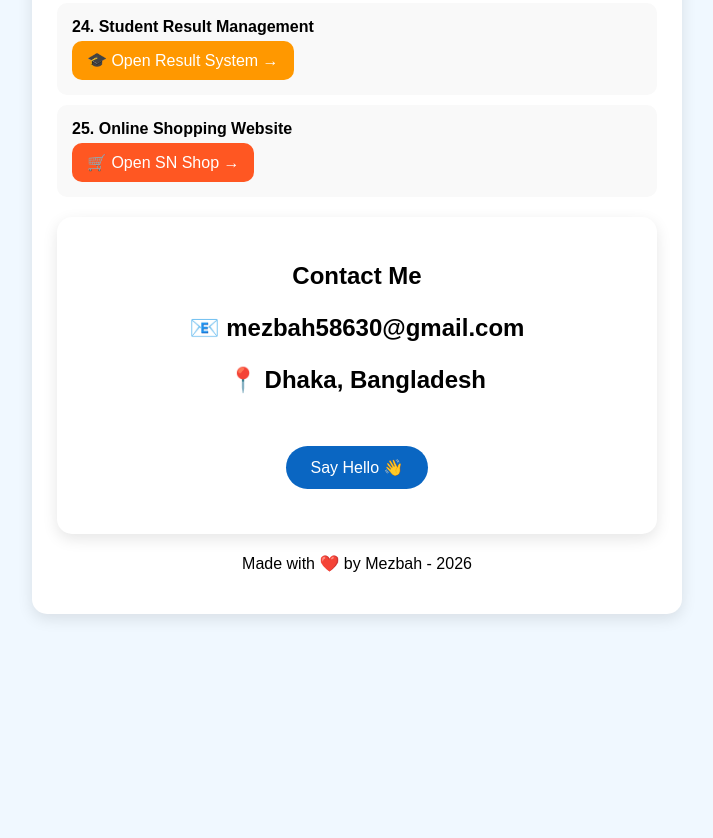
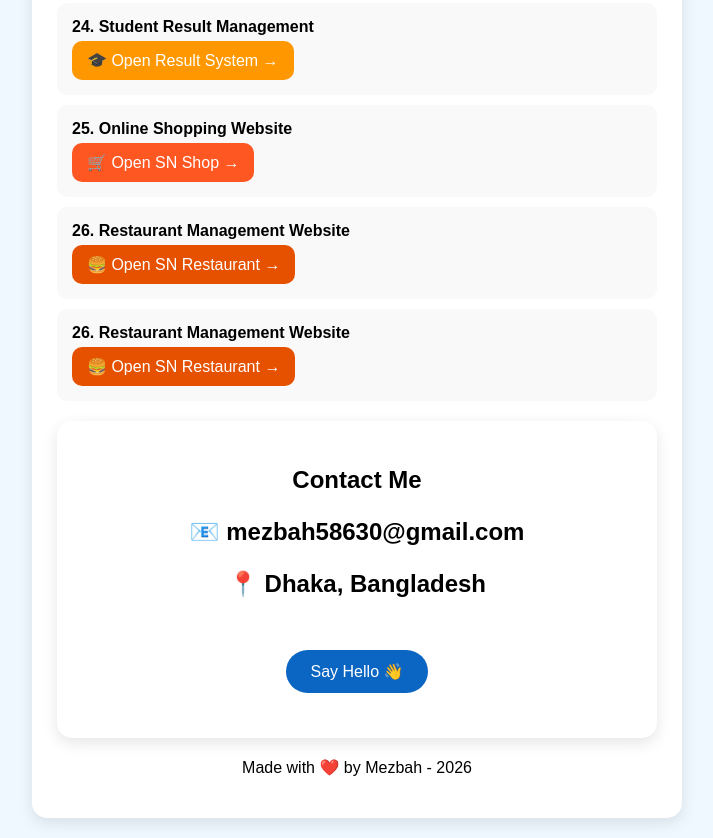
Before and after one commit to mezbah58630-stack/mezbah58630-stack.github.io, a plain HTML site: page index.html in a window 1280 px wide. Shown: the part 3363-4201 px from the top of the page, without its empty margins (283-996 px from the left). Before the commit the page ends 3997 px from the top, so only its background shows below. Drawn offline with Linux system fonts and the light colour scheme.

Commit message:
Add Restaurant Management Website project link
Added a new project link for the Restaurant Management Website.

```diff
--- a/index.html
+++ b/index.html
@@ -77,6 +77,7 @@ button { background: #0a66c2; color: white; border: none; padding: 12px 25px; bo
   <div class="project"><b>23. Login & Registration System</b><br><a href="login.html" style="background:#2196f3;color:white;padding:10px 15px;border-radius:10px;display:inline-block;margin-top:5px;text-decoration:none;">🔐 Open Login System →</a></div>
   <div class="project"><b>24. Student Result Management</b><br><a href="result.html" style="background:#ff9800;color:white;padding:10px 15px;border-radius:10px;display:inline-block;margin-top:5px;text-decoration:none;">🎓 Open Result System →</a></div>
   <div class="project"><b>25. Online Shopping Website</b><br><a href="shop.html" style="background:#ff5722;color:white;padding:10px 15px;border-radius:10px;display:inline-block;margin-top:5px;text-decoration:none;">🛒 Open SN Shop →</a></div>
+  <div class="project"><b>26. Restaurant Management Website</b><br><a href="restaurant.html" style="background:#e65100;color:white;padding:10px 15px;border-radius:10px;display:inline-block;margin-top:5px;text-decoration:none;">🍔 Open SN Restaurant →</a></div><div class="project"><b>26. Restaurant Management Website</b><br><a href="restaurant.html" style="background:#e65100;color:white;padding:10px 15px;border-radius:10px;display:inline-block;margin-top:5px;text-decoration:none;">🍔 Open SN Restaurant →</a></div>
 
 <div class="box">
 <h2>Contact Me</h2><h2>
```
